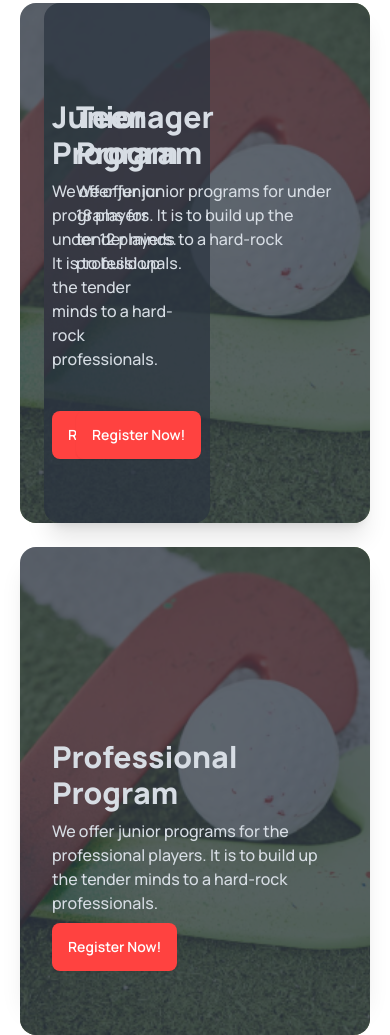
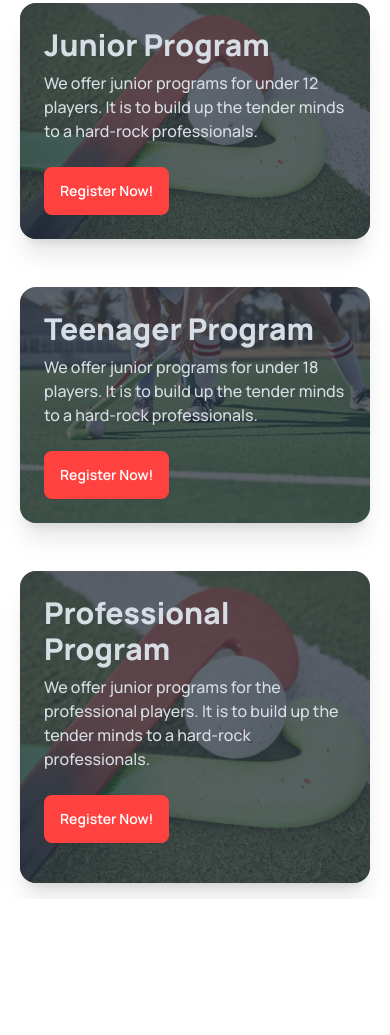
Before and after one commit to medhabicorp/B9A3-Medhabi, a plain HTML site: page index.html in a window 390 px wide. Shown: the part 1564-2599 px from the top of the page. After the commit the page ends 2463 px from the top, so only its background shows below. Drawn offline with nearby package versions, Linux system fonts and the light colour scheme.

Commit message:
finally program section responsive done

```diff
--- a/index.html
+++ b/index.html
@@ -143,38 +143,44 @@
         </div>
       </div>
      <!-- Program section -->
-        <div class="grid grid-cols-1 lg:grid-cols-2 justify-between gap-6">
-          <div class="card shadow-xl image-full">
+        <div>
+          <div class="grid grid-cols-1 lg:grid-cols-2 justify-between gap-6">
+            <!-- first card -->
+          <div class="card shadow-xl image-full max-h-[240px] lg:max-h-[450px] mb-6">
             <figure><img class="w-full" src="./Images/2.png" alt="Hockey game" /></figure>
-            <div class="card-body pt-24 pb-12 mb-4">
+            <div class="card-body p-6 lg:pt-24 lg:pb-12">
               <h2 class="card-title text-3xl font-extrabold">Junior Program</h2>
-              <p class="font-medium text-base mb-8">We offer junior programs for under 12 players. It is to build up the tender minds to a hard-rock professionals.</p>
+              <p class="font-medium text-base mb-4 ">We offer junior programs for under 12 players. It is to build up the tender minds to a hard-rock professionals.</p>
               <div class="card-actions justify-start">
                 <button class="btn bg-btn-primary border-none text-white">Register Now!</button>
               </div>
             </div>
           </div>
-          <div class="card shadow-xl image-full">
-            <figure><img class="w-full" src="./Images/2.png" alt="Hockey game" /></figure>
-            <div class="card-body pt-24 pb-12 mb-4">
+          <!-- 2nd card -->
+          <div class="card shadow-xl image-full max-h-[240px] lg:max-h-[450px] mb-6">
+            <figure><img class="w-full" src="./Images/3.png" alt="Hockey game" /></figure>
+            <div class="card-body p-6 lg:pt-24 lg:pb-12">
               <h2 class="card-title text-3xl font-extrabold">Teenager Program</h2>
-              <p class="font-medium text-base">We offer junior programs for under 18 players. It is to build up the tender minds to a hard-rock professionals.</p>
-              <div class="card-actions justify-start">
-                <button class="btn bg-btn-primary border-none text-white">Register Now!</button>
-              </div>
-            </div>
-          </div>
-          <div class="card col-span-2 max-h-[450px] shadow-xl image-full">
-            <figure><img class="w-full" src="./Images/2.png" alt="Hockey game" /></figure>
-            <div class="card-body pt-48 pb-12 mb-4">
-              <h2 class="card-title text-3xl font-extrabold">Professional Program</h2>
-              <p class="font-medium text-base">We offer junior programs for the professional players. It is to build up the tender minds to a hard-rock professionals.</p>
+              <p class="font-medium text-base mb-4 lg:mb-8">We offer junior programs for under 18 players. It is to build up the tender minds to a hard-rock professionals.</p>
               <div class="card-actions justify-start">
                 <button class="btn bg-btn-primary border-none text-white">Register Now!</button>
               </div>
             </div>
           </div>
         </div>
+          <!-- 3rd card -->
+          <div class="card w-full mt-6 max-h-[240] lg:max-h-[450px] shadow-xl image-full">
+            <figure><img class="w-full" src="./Images/2.png" alt="Hockey game" /></figure>
+            <div class="card-body p-6 lg:pt-24 lg:pb-12 mb-4">
+              <h2 class="card-title text-3xl font-extrabold">Professional Program</h2>
+              <p class="font-medium text-base mb-4 lg:mb-8">We offer junior programs for the professional players. It is to build up the tender minds to a hard-rock professionals.</p>
+              <div class="card-actions justify-start">
+                <button class="btn bg-btn-primary border-none text-white">Register Now!</button>
+              </div>
+            </div>
+          </div>
+        </div>
+
   </main>
     <footer>
 
```
